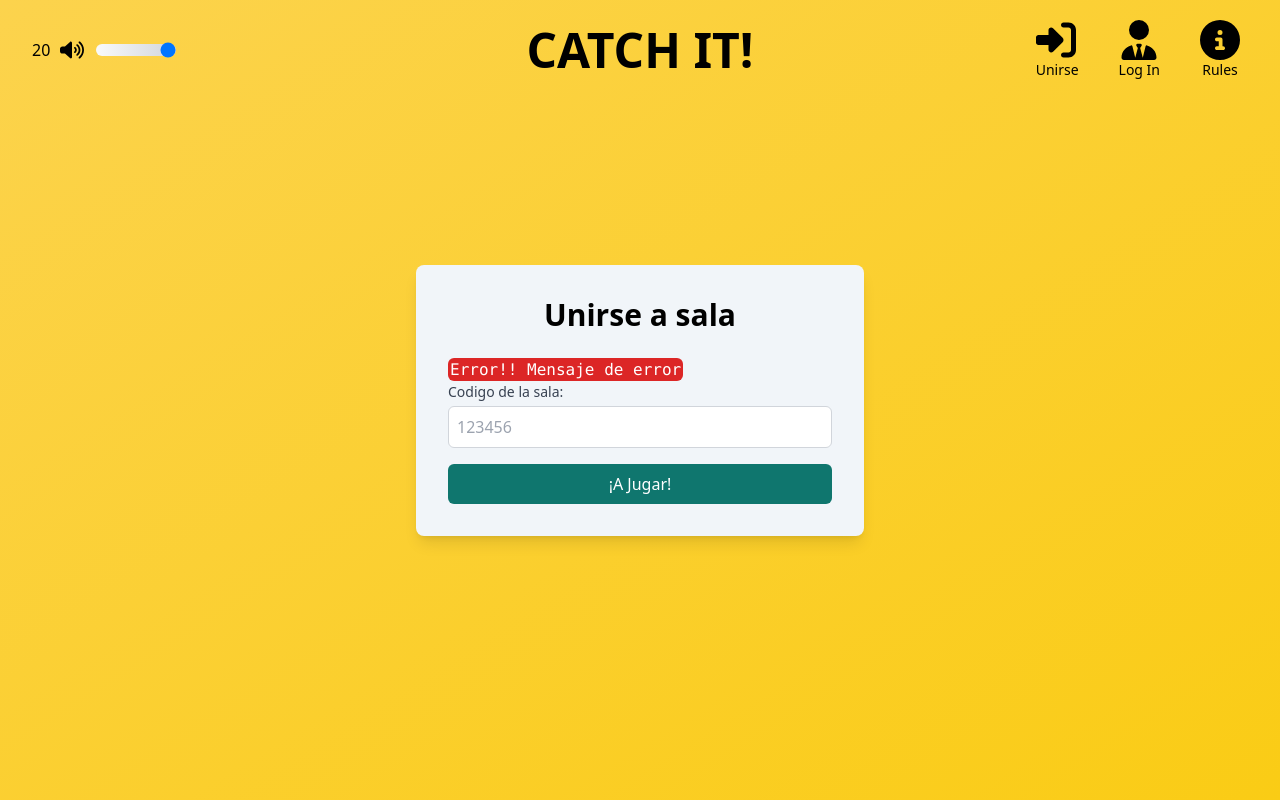
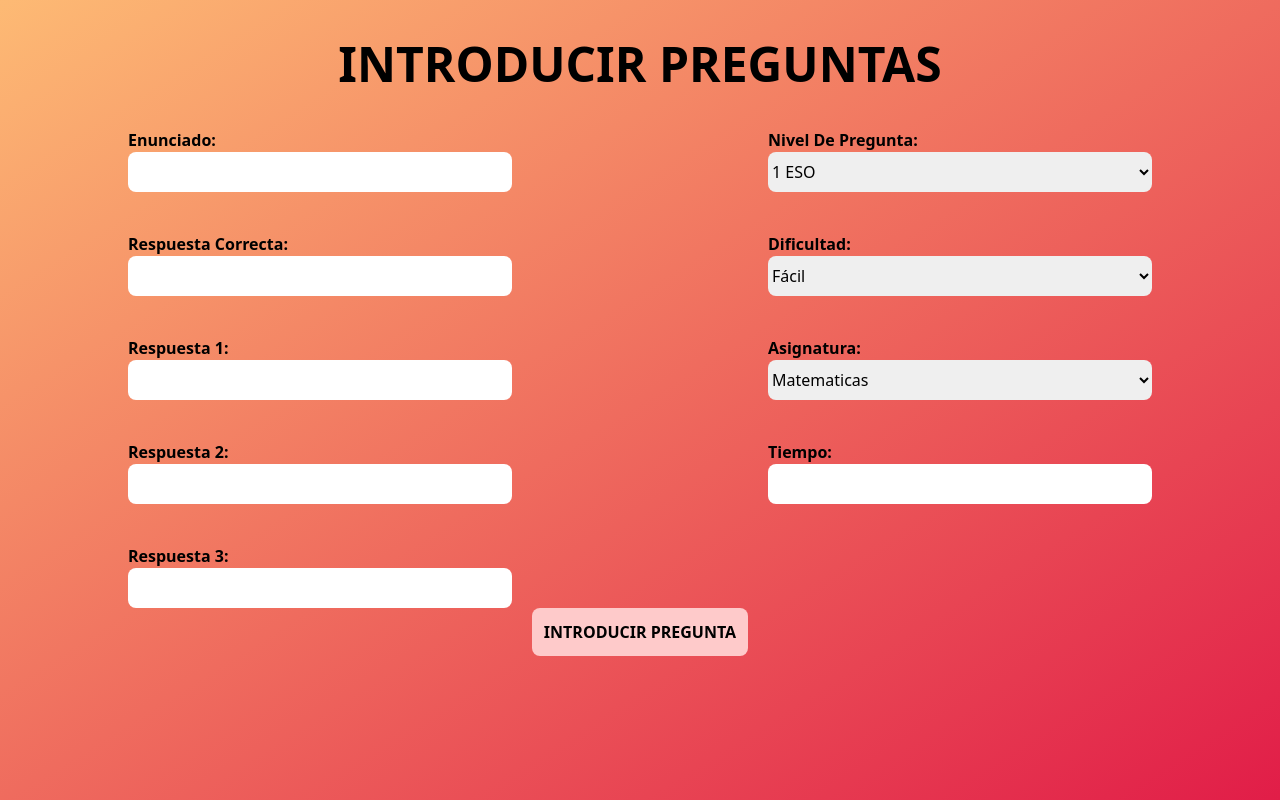
Before and after one commit to hugoooooooooooooooooooooooooooo/CatchIt, a React (Vite) app: page / in a window 1280 px wide. Built offline with nearby package versions, Linux system fonts and the light colour scheme; what tailwindcss-animated would draw is missing.

Commit message:
IntroPregs

```diff
--- a/src/App.jsx
+++ b/src/App.jsx
@@ -1,13 +1,15 @@
 import {Registro} from './components/Registro.jsx'
 import {RepositorioPartidas} from './components/RepositorioPartidas.jsx'
 import { Home } from './components/Home.jsx'
+import { IntroducirPreguntas } from './components/IntroducirPreguntas.jsx'
 
 
 function App() {
   return (
     <>
-      <Home/>
+      <IntroducirPreguntas/>
 
+      {/* <Home/> */}
 
       {/* <Registro/> */}
 
--- /dev/null
+++ b/src/components/IntroducirPreguntas.jsx
@@ -0,0 +1,109 @@
+import React from 'react';
+import { useId } from 'react';
+
+export function IntroducirPreguntas() {
+    const enunciado = useId();
+    const resCorrecta = useId();
+    const res1 = useId();
+    const res2 = useId();
+    const res3 = useId();
+    const nivel = useId();
+    const dificultad = useId();
+    const asignatura = useId();
+    const timepo = useId();
+
+    return (
+        <>
+            <section className="bg-gradient-to-br from-orange-300 to-rose-600 h-screen">
+                <header className="font-extrabold animate-flip-down animate-ease-in-out text-5xl text-center p-10">
+                    <h1>INTRODUCIR PREGUNTAS</h1>
+                </header>
+                <main className='flex justify-center'>
+                    <div className='w-1/2 flex flex-col gap-10'>
+                        <div>
+                            <label className='font-semibold' htmlFor={enunciado}>Enunciado: </label><br />
+                            <input className='h-10 w-96 rounded-lg focus:outline-none focus:ring-2 focus:ring-red-300' type="text" id={enunciado} required />
+                        </div>
+                        <div>
+                            <label className='font-semibold' htmlFor={resCorrecta}>Respuesta Correcta: </label><br />
+                            <input className='h-10 w-96 rounded-lg focus:outline-none focus:ring-2 focus:ring-red-300' type="text" id={resCorrecta} required />
+                        </div>
+                        <div>
+                            <label className='font-semibold' htmlFor={res1}>Respuesta 1: </label><br />
+                            <input className='h-10 w-96 rounded-lg focus:outline-none focus:ring-2 focus:ring-red-300' type="text" id={res1} required />
+                        </div>
+                        <div>
+                            <label className='font-semibold' htmlFor={res2}>Respuesta 2: </label><br />
+                            <input className='h-10 w-96 rounded-lg focus:outline-none focus:ring-2 focus:ring-red-300' type="text" id={res2} required />
+                        </div>
+                        <div>
+                            <label className='font-semibold' htmlFor={res3}>Respuesta 3: </label><br />
+                            <input className='h-10 w-96 rounded-lg focus:outline-none focus:ring-2 focus:ring-red-300' type="text" id={res3} required />
+                        </div>
+                    </div>
+                    <div className='w-auto flex flex-col gap-10'>
+                        <div>
+                            <label className='font-semibold' htmlFor={nivel}>Nivel De Pregunta: </label><br />
+                            <select
+                                className='h-10 w-96 rounded-lg focus:outline-none focus:ring-2 focus:ring-red-300'
+                                id={dificultad}
+                                required
+                            >
+                                <option value="1ESO">1 ESO</option>
+                                <option value="2ESO">2 ESO</option>
+                                <option value="3ESO">3 ESO</option>
+                                <option value="4ESO">4 ESO</option>
+                                <option value="1BACH">1 BACH</option>
+                                <option value="2BACH">2 BACH</option>
+                            </select>
+                        </div>
+                        <div>
+                            <label className='font-semibold' htmlFor={dificultad}>Dificultad: </label><br />
+                            <select
+                                className='h-10 w-96 rounded-lg focus:outline-none focus:ring-2 focus:ring-red-300'
+                                id={dificultad}
+                                required
+                            >
+                                <option value="facil">Fácil</option>
+                                <option value="intermedia">Intermedia</option>
+                                <option value="dificil">Difícil</option>
+                            </select>
+                        </div>
+
+                        <div>
+                            <label className='font-semibold' htmlFor={asignatura}>Asignatura: </label><br />
+                            <select
+                                className='h-10 w-96 rounded-lg focus:outline-none focus:ring-2 focus:ring-red-300'
+                                id={dificultad}
+                                required
+                            >
+                                <option value="1ESO">Matematicas</option>
+                                <option value="2ESO">Lengua</option>
+                                <option value="3ESO">Física</option>
+                                <option value="4ESO">Quimica</option>
+                                <option value="1BACH">Biologia</option>
+                                <option value="1ESO">Geoolgía</option>
+                                <option value="2BACH">Inglés</option>
+                                <option value="1ESO">Historia</option>
+                                <option value="1ESO">Francés</option>
+                                <option value="1ESO">Música</option>
+                                <option value="1ESO">Informatica</option>
+                                <option value="1ESO">Plástica</option>
+                                <option value="1ESO">Filosofía</option>
+                                <option value="1ESO">Economía</option>
+                            </select>
+                        </div>
+                        <div>
+                            <label className='font-semibold' htmlFor={timepo}>Tiempo: </label><br />
+                            <input className='h-10 w-96 rounded-lg focus:outline-none focus:ring-2 focus:ring-red-300' type="number" id={timepo} required />
+                        </div>
+                    </div>
+
+                </main>
+                <div className='flex justify-center'>
+                    <button className="p-3 bg-red-200 rounded-lg hover:bg-red-300 font-semibold">INTRODUCIR PREGUNTA</button>
+                </div>
+            </section>
+        </>
+    );
+}
```
